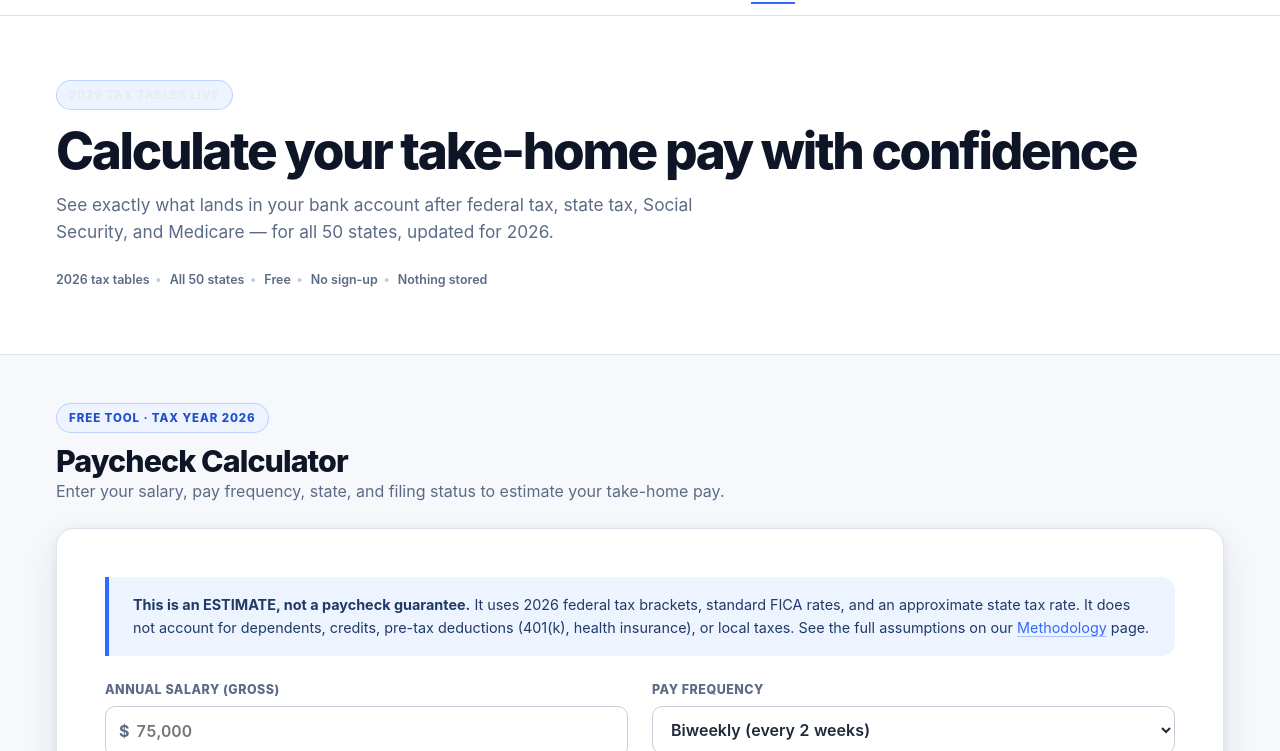
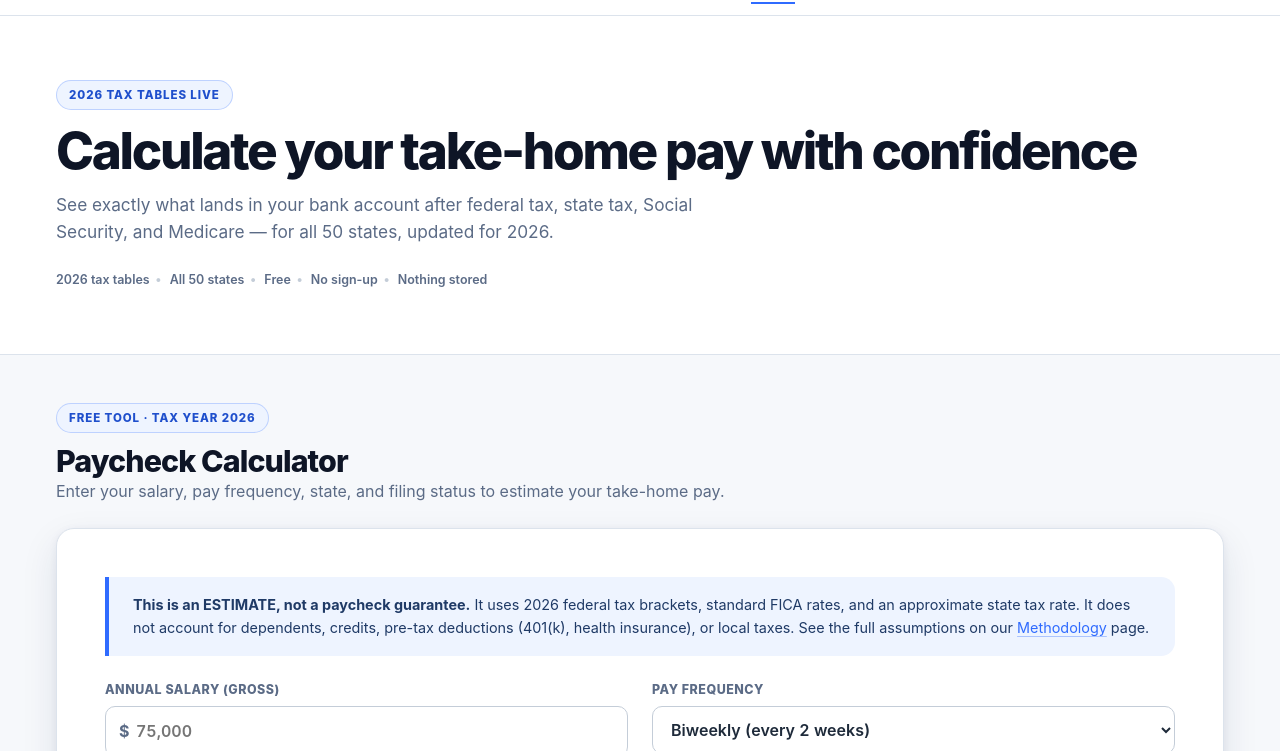
Before and after one commit to mirzababarshafiq-svg/us-salary-tools, a plain HTML site: page index.html in a window 1280 px wide. Shown: the part 49-800 px from the top of the page. Drawn offline with Linux system fonts and the light colour scheme.

Commit message:
Add files via upload

```diff
--- a/index.html
+++ b/index.html
@@ -102,7 +102,7 @@
 <main id="main">
   <section class="hero">
     <div class="container">
-      <span class="eyebrow" style="color:#E7ECF3;">2026 Tax Tables Live</span>
+      <span class="eyebrow">2026 Tax Tables Live</span>
       <h1>Calculate your take-home pay with confidence</h1>
       <p class="lede">See exactly what lands in your bank account after federal tax, state tax, Social Security, and Medicare — for all 50 states, updated for 2026.</p>
       <div class="hero__badges">
```
